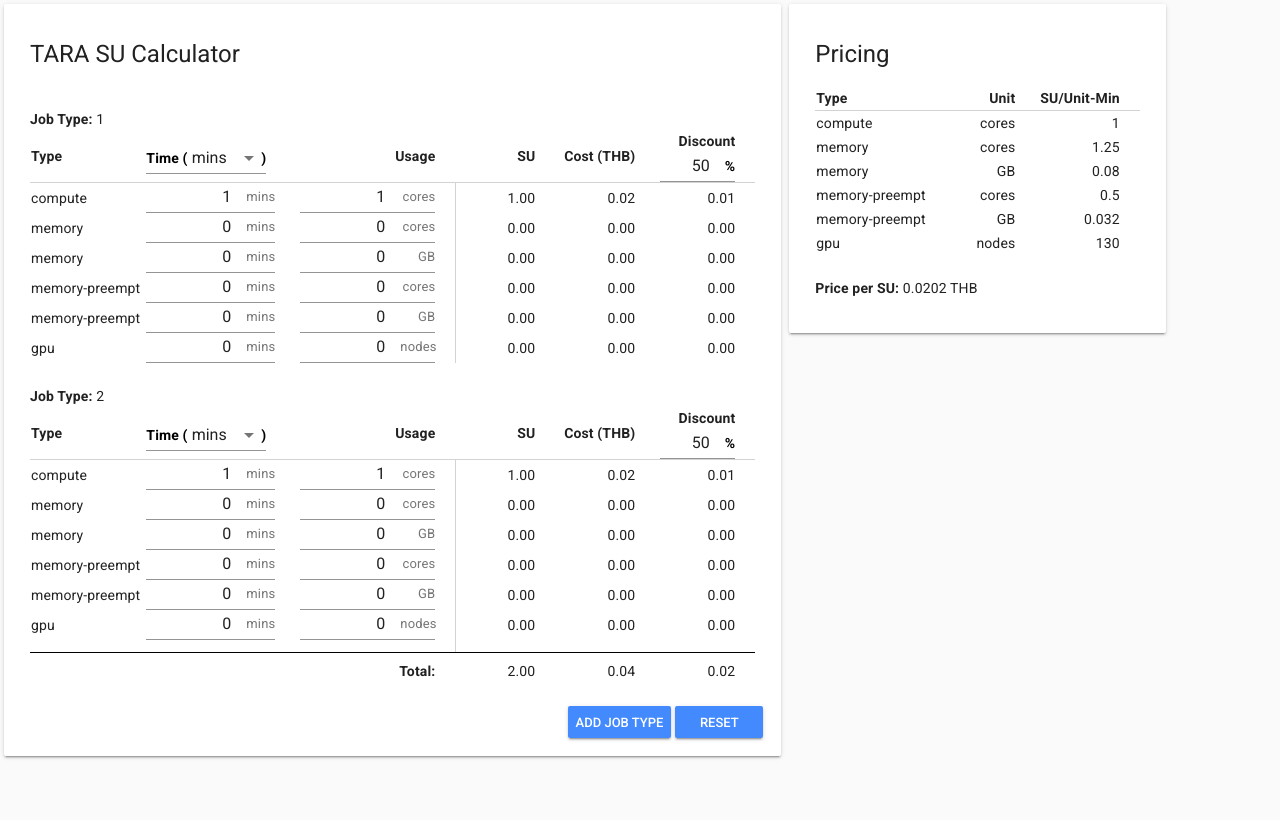
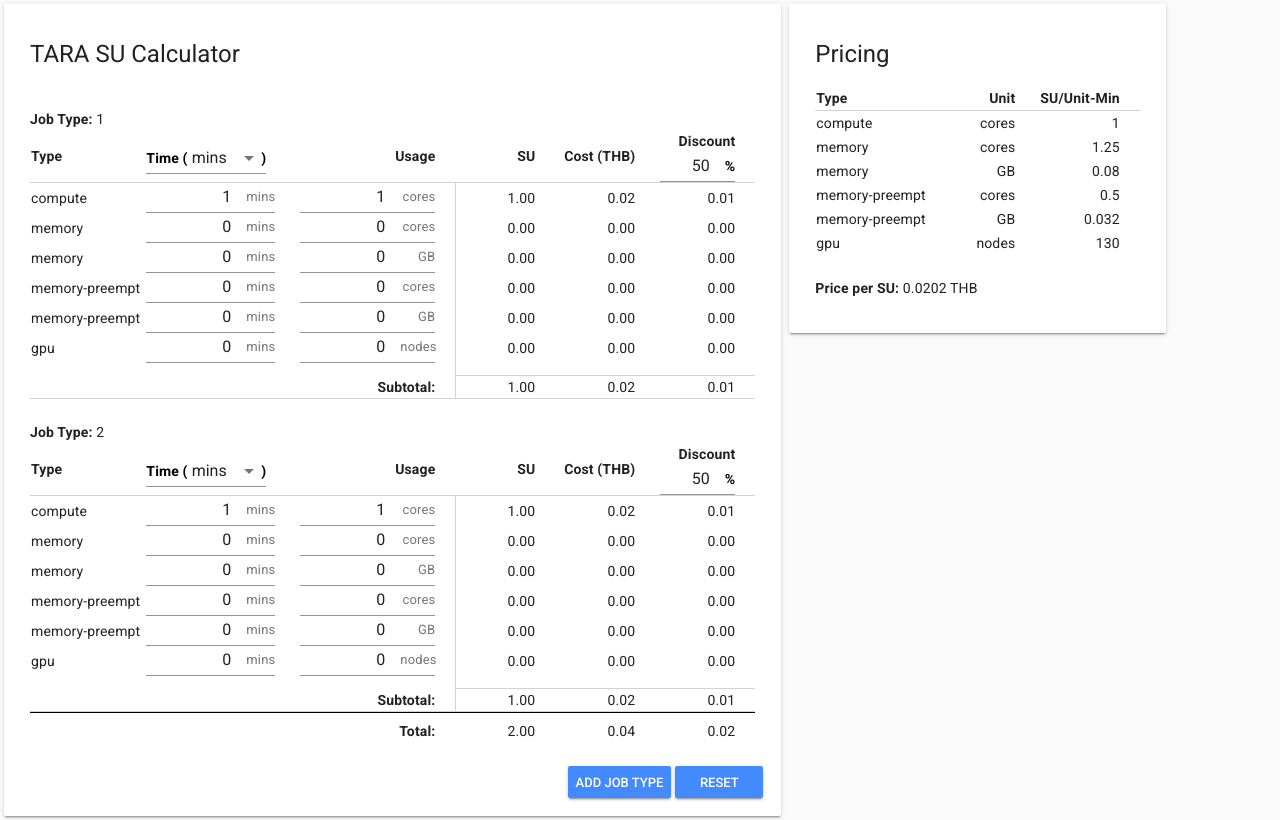
Before and after one commit to puttsk/tara-su-calculator, a Vue app: page / in a window 1280 px wide. Both pictures are taken after a click on the button "ADD JOB TYPE". Built offline with nearby package versions, Linux system fonts and the light colour scheme.

Commit message:
Add subtotal calculation

```diff
--- a/src/components/TaraTask.vue
+++ b/src/components/TaraTask.vue
@@ -16,6 +16,7 @@
                 jobId + 1
               }}
             </tr>
+            <!-- End job label.-->
             <!-- Job resource usage -->
             <tr v-bind:key="jobId + '-job'">
               <th>Type</th>
@@ -112,14 +113,48 @@
               </td>
             </tr>
             <!-- End Job resource usage -->
+
+            <!-- Job subtotal. Show if there is more than 1 job type, else add an empty row for better look -->
+            <template v-if="jobs.length > 1">
+              <tr
+                style="line-height:10px;"
+                v-bind:key="jobId + '-subtotal-space'"
+              >
+                <td></td>
+                <td></td>
+                <td></td>
+                <td class="num-col border-left"></td>
+                <td>&nbsp;</td>
+              </tr>
+              <tr v-bind:key="jobId + '-subtotal'" class="row-subtotal">
+                <td></td>
+                <td></td>
+                <td class="num-col"><b>Subtotal:</b></td>
+                <td class="num-col border-left subtotal">
+                  {{ [job] | sumSU | roundup }}
+                </td>
+                <td class="num-col subtotal">
+                  {{ [job] | sumCost | roundup }}
+                </td>
+                <td class="num-col subtotal">
+                  {{ [job] | sumDiscount | roundup }}
+                </td>
+              </tr>
+            </template>
+            <template v-else>
+              <tr
+                style="line-height:10px;"
+                v-bind:key="jobId + '-subtotal-space'"
+              >
+                <td></td>
+                <td></td>
+                <td></td>
+                <td class="num-col border-left"></td>
+                <td>&nbsp;</td>
+              </tr>
+            </template>
+            <!-- End job subtotal.-->
           </template>
-          <tr style="line-height:10px;">
-            <td></td>
-            <td></td>
-            <td></td>
-            <td class="num-col border-left"></td>
-            <td>&nbsp;</td>
-          </tr>
           <!-- Summarize all job usage -->
           <tr class="row-sum">
             <td></td>
@@ -325,6 +360,12 @@ th.num-col.long,
 td.num-col.long {
   min-width: 100px;
 }
+td.num-col.subtotal {
+  border-top: 1pt solid lightgray;
+}
+tr.row-subtotal td {
+  border-bottom: 1pt solid lightgray;
+}
 th.num-col.border-left,
 td.num-col.border-left {
   border-left: 1pt solid lightgray;
```
